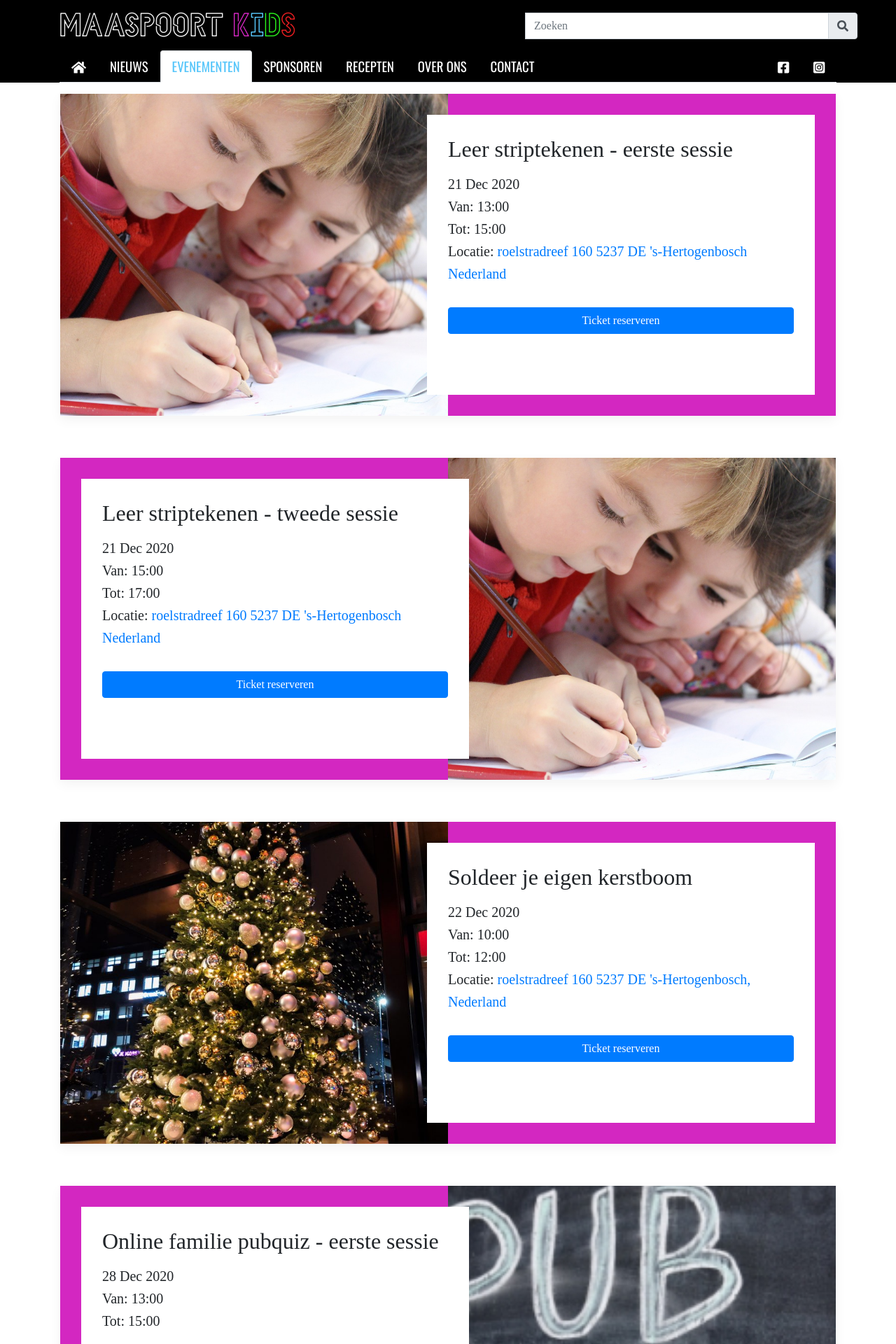
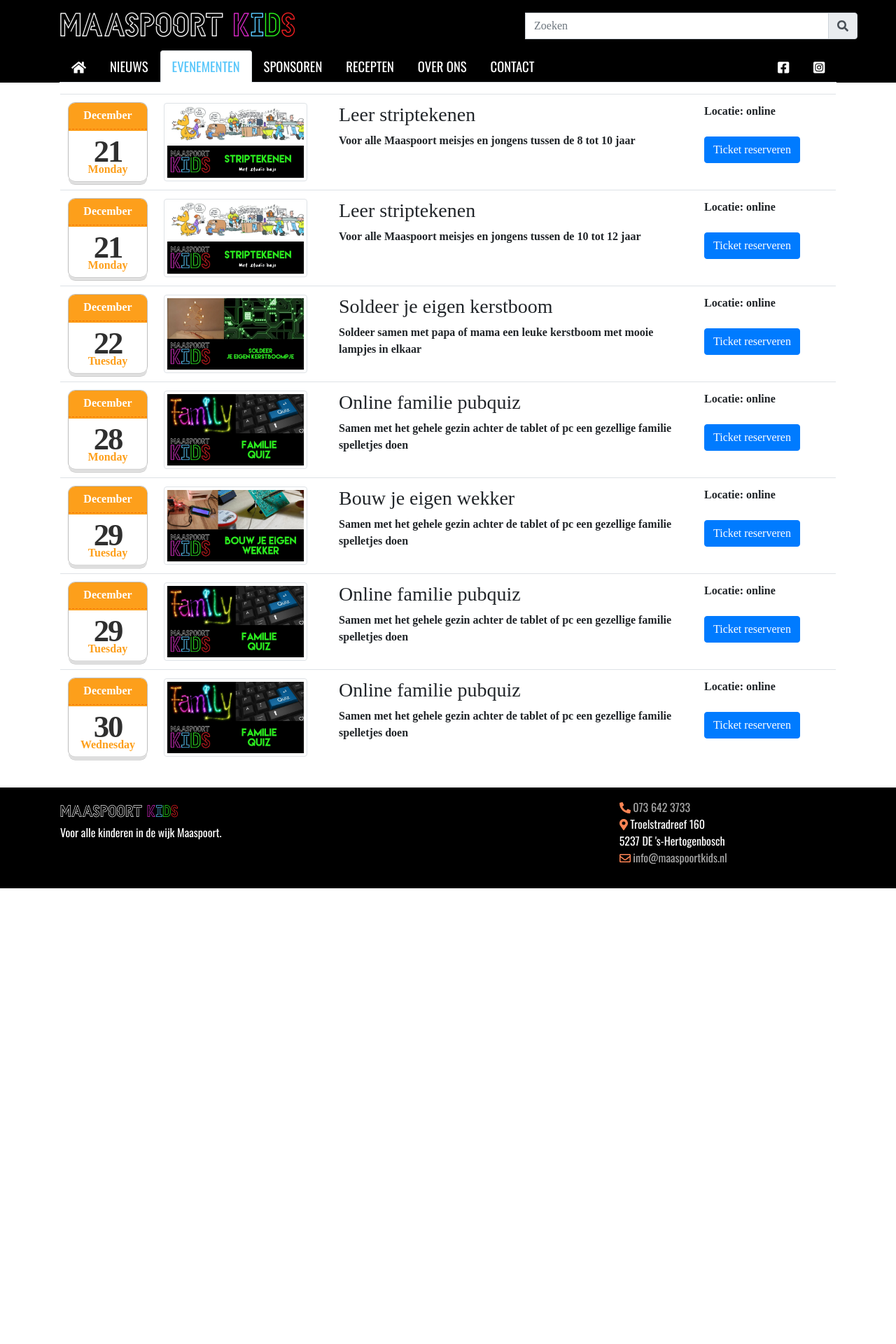
Before and after one commit to maaspoortkids/maaspoortkids.github.io, a Jekyll site: the page built from pages/evenementen.md, in a window 1280 px wide. Shown: the top 1920 px of the page at 70% size. Built offline with Jekyll 4.4.1, drawn with Linux system fonts in a browser that asks for light colours; nearby versions of some CDN libraries; some web fonts are replaced; after the commit the page ends 1269 px from its top, so only the background shows below that; some of the changed text lies outside the part shown.

Commit message:
update events

```diff
--- a/_data/events.yml
+++ b/_data/events.yml
@@ -1,59 +1,63 @@
-- name: Leer striptekenen - eerste sessie
-  thumbnail: /assets/images/evenementen/2020-12-21-leer-striptekenen.jpg
+- name: Leer striptekenen
+  thumbnail: /assets/images/evenementen/2020-12_striptekenen.jpeg
   url: /evenementen/2020-12-21-leer-striptekenen/
   ticket: https://www.eventbrite.nl/e/tickets-leer-striptekenen-eerste-sessie-132722076303
   start: 2020-12-21T13:00:00+01:00
   end: 2020-12-22T15:00:00+01:00
-  location: roelstradreef 160 5237 DE 's-Hertogenbosch Nederland
-  categories: tekenen
+  location: online
+  description: Voor alle Maaspoort meisjes en jongens tussen de 8 tot 10 jaar
+  #map: Troelstradreef 160, 5237 DE 's-Hertogenbosch, Nederland
 
-- name: Leer striptekenen - tweede sessie
-  thumbnail: /assets/images/evenementen/2020-12-21-leer-striptekenen.jpg
+- name: Leer striptekenen
+  thumbnail: /assets/images/evenementen/2020-12_striptekenen.jpeg
   url: /evenementen/2020-12-21-leer-striptekenen/
   ticket: https://www.eventbrite.nl/e/tickets-leer-striptekenen-tweede-sessie-132722323041
   start: 2020-12-21T15:00:00+01:00
   end: 2020-12-22T17:00:00+01:00
-  location: roelstradreef 160 5237 DE 's-Hertogenbosch Nederland
-  categories: tekenen
+  location: online
+  description: Voor alle Maaspoort meisjes en jongens tussen de 10 tot 12 jaar
 
 - name: Soldeer je eigen kerstboom
-  thumbnail: /assets/images/evenementen/2020-12-22-soldeer-je-eigen-kerstboom.jpeg
+  thumbnail: /assets/images/evenementen/2020-12_soldeer_kerst_boom.jpeg
   url: /evenementen/2020-12-22-soldeer-je-eigen-kerstboom/
   ticket: https://www.eventbrite.nl/e/tickets-soldeer-je-eigen-kerstboom-132081664815
   start: 2020-12-22T10:00:00+01:00
   end: 2020-12-22T12:00:00+01:00
-  location: roelstradreef 160 5237 DE 's-Hertogenbosch, Nederland
-  categories: DIY
+  location: online
+  description: Soldeer samen met papa of mama een leuke kerstboom met mooie lampjes in elkaar
 
-- name: Online familie pubquiz - eerste sessie
-  thumbnail: /assets/images/evenementen/2020-12-pubquiz.jpeg
+- name: Online familie pubquiz
+  thumbnail: /assets/images/evenementen/2020-12_familie_quiz.jpeg
   url: /evenementen/2020-12-28-leer-striptekenen/
   ticket: https://www.eventbrite.nl/e/tickets-online-familie-pubquiz-eerste-sessie-132722601875
   start: 2020-12-28T13:00:00+01:00
   end: 2020-12-28T15:00:00+01:00
-  categories: tekenen
+  location: online
+  description: Samen met het gehele gezin achter de tablet of pc een gezellige familie spelletjes doen
 
 - name: Bouw je eigen wekker
-  thumbnail: /assets/images/evenementen/2020-12-22-bouw-je-eigen-wekker.jpg
+  thumbnail: /assets/images/evenementen/2020-12_bouw_eigen_wekker.jpeg
   url: /evenementen/2020-12-22-bouw-je-eigen-wekker/
   ticket: https://www.eventbrite.nl/e/tickets-bouw-je-eigen-wekker-132722457443
   start: 2020-12-29T10:00:00+01:00
   end: 2020-12-29T12:00:00+01:00
-  location: roelstradreef 160, 5237 DE 's-Hertogenbosch, Nederland
-  categories: DIY
+  location: online
+  description: Samen met het gehele gezin achter de tablet of pc een gezellige familie spelletjes doen
 
-- name: Online familie pubquiz - tweede sessie
-  thumbnail: /assets/images/evenementen/2020-12-pubquiz.jpeg
+- name: Online familie pubquiz
+  thumbnail: /assets/images/evenementen/2020-12_familie_quiz.jpeg
   url: /evenementen/2020-12-28-leer-striptekenen/
   ticket: https://www.eventbrite.nl/e/tickets-online-familie-pubquiz-tweede-sessie-132722652025
   start: 2020-12-29T13:00:00+01:00
   end: 2020-12-29T15:00:00+01:00
-  categories: tekenen
+  location: online
+  description: Samen met het gehele gezin achter de tablet of pc een gezellige familie spelletjes doen
 
-- name: Online familie pubquiz - derde sessie
-  thumbnail: /assets/images/evenementen/2020-12-pubquiz.jpeg
+- name: Online familie pubquiz
+  thumbnail: /assets/images/evenementen/2020-12_familie_quiz.jpeg
   url: /evenementen/2020-12-28-leer-striptekenen/
   ticket: https://www.eventbrite.nl/e/tickets-online-familie-pubquiz-derde-sessie-132722732265
   start: 2020-12-30T13:00:00+01:00
   end: 2020-12-30T15:00:00+01:00
-  categories: tekenen
+  location: online
+  description: Samen met het gehele gezin achter de tablet of pc een gezellige familie spelletjes doen
--- a/_layouts/events.html
+++ b/_layouts/events.html
@@ -2,37 +2,48 @@
 layout: default
 ---
 {% assign events = site.data.events | sort: 'start'  %}
+
+<table class="table event">
+    <tbody>
     {% for event in events %}
-<article class="event">
-    <div class="event-image-wrap">
-        <div class="event-image"
-             style="background-image: url({{event.thumbnail}})"></div>
-    </div>
-    <div class="event-content-wrap">
-        <div class="event-content">
-            <h2 class="event-title">{{event.name}}</h2>
-            <p class="event-description">
-                {{ event.start | date: '%-d %b  %Y' }}<br>
-                Van:  {{ event.start | date: '%H:%M' }}<br>
-                Tot:  {{ event.end | date: '%H:%M' }}<br>
-                {% if event.location %}
-                Locatie:
+    <tr>
+        <th width="100px">
+            <time datetime="2014-09-20" class="icon">
+                <em>{{ event.start | date: '%A' }}</em>
+                <strong>{{ event.start | date: '%B' }}</strong>
+                <span>{{ event.start | date: '%d' }}</span>
+            </time>
+        </th>
+        <th width="250px">
+            <img class="img-fluid img-thumbnail" alt="{{event.name}}" src="{{event.thumbnail}}">
+        </th>
+        <th>
+            <h3>{{ event.name }}</h3>
+            <p>{{ event.description }}</p>
+        </th>
+        <th width="200px">
+            Locatie: {{event.location}}<br>
+
+            {% if event.map %}
+            <br>
+            <a class="btn btn-info"
+               target="_blank"
+               href="https://www.google.nl/maps/place/{{ event.map | url_encode }}">
+                <i class="fas fa-map-marked-alt"></i>
+            </a>
+            <br>
+            {% endif %}
+
+            {% if event.ticket %}
+            <br>
             <a target="_blank"
-                   href="https://www.google.nl/maps/place/{{ event.location | url_encode }}">
-                    {{event.location}}
-                </a>
-                {% endif %}
-                <br>
-                <br>
-                {% if event.ticket %}
-                <a target="_blank"
-                   class="btn btn-block btn-primary"
+               class="btn btn-primary mt-auto"
                href="{{ event.ticket }}">
                 Ticket reserveren
             </a>
             {% endif %}
-            </p>
-        </div>
-    </div>
-</article>
+        </th>
+    </tr>
     {% endfor %}
+    </tbody>
+</table>
--- a/assets/css/maaspoortkids.css
+++ b/assets/css/maaspoortkids.css
@@ -126,6 +126,62 @@ footer h5 {
     color: #57c6fa !important;
 }
 
+/* -- [ time ]------------------------------------------------------------------------------------------------------- */
+time.icon {
+    font-size: 1em; /* change icon size */
+    display: block;
+    position: relative;
+    width: 7em;
+    height: 7em;
+    background-color: #fff;
+    border-radius: 0.6em;
+    box-shadow: 0 1px 0 #bdbdbd, 0 2px 0 #fff, 0 3px 0 #bdbdbd, 0 4px 0 #fff, 0 5px 0 #bdbdbd, 0 0 0 1px #bdbdbd;
+    overflow: hidden;
+}
+
+time.icon *
+{
+    display: block;
+    width: 100%;
+    font-size: 1em;
+    font-weight: bold;
+    font-style: normal;
+    text-align: center;
+}
+
+time.icon strong
+{
+    position: absolute;
+    top: 0;
+    padding: 0.4em 0;
+    color: #fff;
+    background-color: #fd9f1b;
+    border-bottom: 1px dashed #f37302;
+    box-shadow: 0 2px 0 #fd9f1b;
+}
+
+time.icon em
+{
+    position: absolute;
+    bottom: 0.3em;
+    color: #fd9f1b;
+}
+
+time.icon span
+{
+    font-size: 2.8em;
+    letter-spacing: -0.05em;
+    padding-top: 0.8em;
+    color: #2f2f2f;
+}
+
+/* -- [ event ]------------------------------------------------------------------------------------------------------ */
+.event img {
+    display: block;
+    height: 7rem;
+    position: relative;
+}
+
 /* -- [ tile ]------------------------------------------------------------------------------------------------------- */
 .btn-default {
     background-color: transparent !important;
@@ -194,135 +250,3 @@ footer h5 {
 .tile-overview .tile:hover {
     background-color: #2af21d;
 }
-
-/* ---[ event ]------------------------------------------------------------------------------------------------------ */
-.event {
-    position: relative;
-    float: left;
-    clear: both;
-    width: 100%;
-    margin-top: 30px;
-    -webkit-box-shadow: 0 6px 16px rgba(0, 0, 0, .05);
-    -moz-box-shadow: 0 6px 16px rgba(0, 0, 0, .05);
-    box-shadow: 0 6px 16px rgba(0, 0, 0, .05)
-}
-
-.event:first-child {
-    margin-top: 0
-}
-
-@media only screen and (min-width: 1024px) {
-    .event {
-        margin-top: 60px;
-    }
-}
-
-@media only screen and (min-width: 1024px) {
-    .event:nth-child(2n) .event-image-wrap {
-        left: auto;
-        right: 0
-    }
-
-    .event:nth-child(2n) .event-content-wrap {
-        float: left;
-        padding: 30px 0 30px 30px
-    }
-
-    .event:nth-child(2n) .event-content {
-        margin: 0 -30px 0 0
-    }
-}
-
-.event-image-wrap {
-    position: relative;
-    height: 0;
-    margin: 0;
-    padding-bottom: 56.25%;
-    overflow: hidden
-}
-
-@media only screen and (min-width: 1024px) {
-    .event-image-wrap {
-        position: absolute;
-        top: 0;
-        left: 0;
-        bottom: 0;
-        width: 50%;
-        height: auto;
-        padding-bottom: 0
-    }
-}
-
-.event-image {
-    position: absolute;
-    top: 0;
-    right: 0;
-    bottom: 0;
-    left: 0;
-    background-position: center;
-    background-repeat: no-repeat;
-    background-size: cover;
-}
-
-.event-content-wrap {
-    float: left;
-    width: 100%;
-    position: relative;
-    padding: 0 20px 20px;
-    background: #d327c1
-}
-
-@media only screen and (min-width: 768px) {
-    .event-content-wrap {
-        padding: 0 30px 30px
-    }
-}
-
-@media only screen and (min-width: 1024px) {
-    .event-content-wrap {
-        float: right;
-        padding: 30px 30px 30px 0;
-        width: 50%
-    }
-}
-
-.event-content {
-    position: relative;
-    margin-top: -20px;
-    padding: 20px;
-    background: #fff;
-}
-
-@media only screen and (min-width: 768px) {
-    .event-content {
-        margin-top: -30px;
-        padding: 30px
-    }
-}
-
-@media only screen and (min-width: 1024px) {
-    .event-content {
-        margin: 0 0 0 -30px;
-        min-height: 400px
-    }
-}
-
-.event-description {
-    margin-top: 15px;
-    font-size: 18px;
-    font-weight: 400;
-    line-height: 1.6;
-    letter-spacing: 0;
-}
-
-@media only screen and (min-width: 1220px) {
-    .event-descriptionl {
-        font-size: 22px;
-    }
-}
-
-@media only screen and (min-width: 768px) {
-    .event-description {
-        font-size: 20px;
-    }
-}
```
Also changed, not shown: _layouts/event.html (deleted, +0 -38 lines), assets/images/evenementen/2020-12-21-leer-striptekenen.jpg (deleted), assets/images/evenementen/2020-12-22-bouw-je-eigen-wekker.jpg (deleted), assets/images/evenementen/2020-12-22-soldeer-je-eigen-kerstboom.jpeg (deleted), assets/images/evenementen/2020-12-pubquiz.jpeg (deleted), assets/images/evenementen/2020-12_bouw_eigen_wekker.jpeg (added), assets/images/evenementen/2020-12_familie_quiz.jpeg (added), assets/images/evenementen/2020-12_soldeer_kerst_boom.jpeg (added), assets/images/evenementen/2020-12_striptekenen.jpeg (added). Lines whose indentation alone changed are shown as unchanged.
